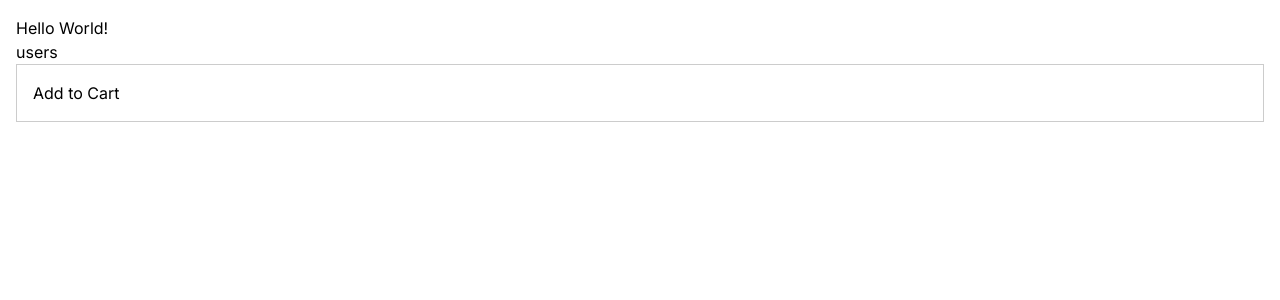
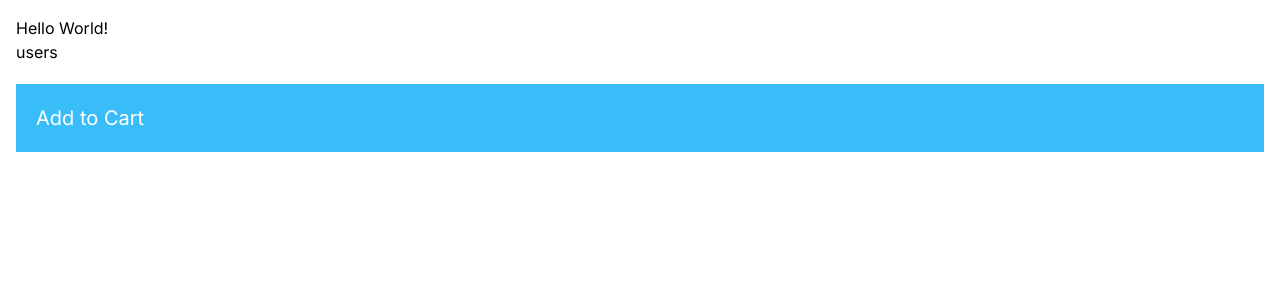
Before and after one commit to EdoriAtiri/next-app, a Next.js app: page / in a window 1280 px wide. Shown: the top 300 px of the page. Built offline with nearby package versions, Linux system fonts and the light colour scheme.

Commit message:
next tailwind

```diff
--- a/app/components/ProductCard/ProductCard.tsx
+++ b/app/components/ProductCard/ProductCard.tsx
@@ -1,10 +1,9 @@
 import React from 'react'
 import AddToCart from '../AddToCart'
-import styles from './ProductCard.module.css'
 
 const productCard = () => {
   return (
-    <div className={styles.card}>
+    <div className="p-5 my-5 bg-sky-400 text-white text-xl hover:bg-sky-600">
       <AddToCart />
     </div>
   )
```
